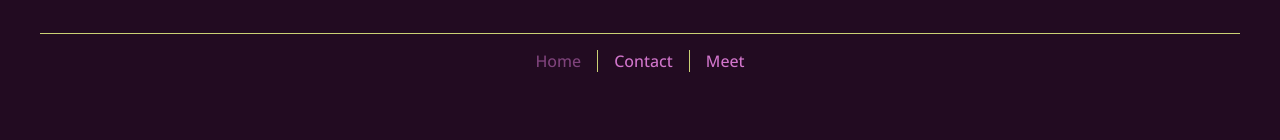
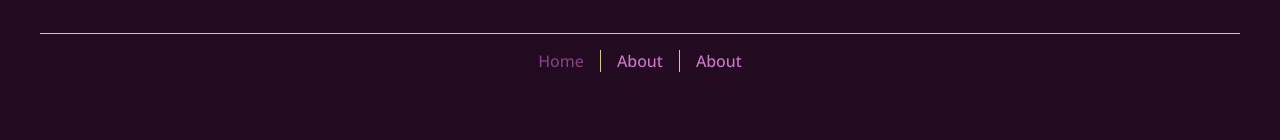
Before and after one commit to jmartin432/fabric-designer, a Vue app: page / in a window 1280 px wide. Shown: the part 189-329 px from the top of the page. Built offline with nearby package versions, Linux system fonts and the light colour scheme.

Commit message:
initail canvas commit

```diff
--- a/src/App.vue
+++ b/src/App.vue
@@ -15,9 +15,10 @@ import { RouterLink, RouterView } from 'vue-router'
         </div>
             <nav>
                 <RouterLink to="/">Home</RouterLink>
-                <RouterLink to="/contact">Contact</RouterLink>
-                <RouterLink to="/meeting">Meet</RouterLink>
-                <!-- <RouterLink to="/about">About</RouterLink> -->
+                <RouterLink to="/about">About</RouterLink>
+                <!-- <RouterLink to="/contact">Contact</RouterLink>
+                <RouterLink to="/meeting">Meet</RouterLink> -->
+                <RouterLink to="/about">About</RouterLink>
             </nav>
     </header>
 
--- a/src/router/index.js
+++ b/src/router/index.js
@@ -22,15 +22,20 @@ const router = createRouter({
       component: () => import('../views/AboutView.vue')
     },
     {
-      path: '/contact',
-      name: 'contact',
-      component: () => import('../views/ContactView.vue')
+      path: '/canvas',
+      name: 'canvas',
+      component: () => import('../views/CanvasView.vue')
     },
-    {
-      path: '/meeting',
-      name: 'meeting',
-      component: () => import('../views/MeetingView.vue')
-    }
+    // {
+    //   path: '/contact',
+    //   name: 'contact',
+    //   component: () => import('../views/ContactView.vue')
+    // },
+    // {
+    //   path: '/meeting',
+    //   name: 'meeting',
+    //   component: () => import('../views/MeetingView.vue')
+    // }
   ]
 })
 
```
Also changed, not shown: src/views/CanvasView.vue (added).
